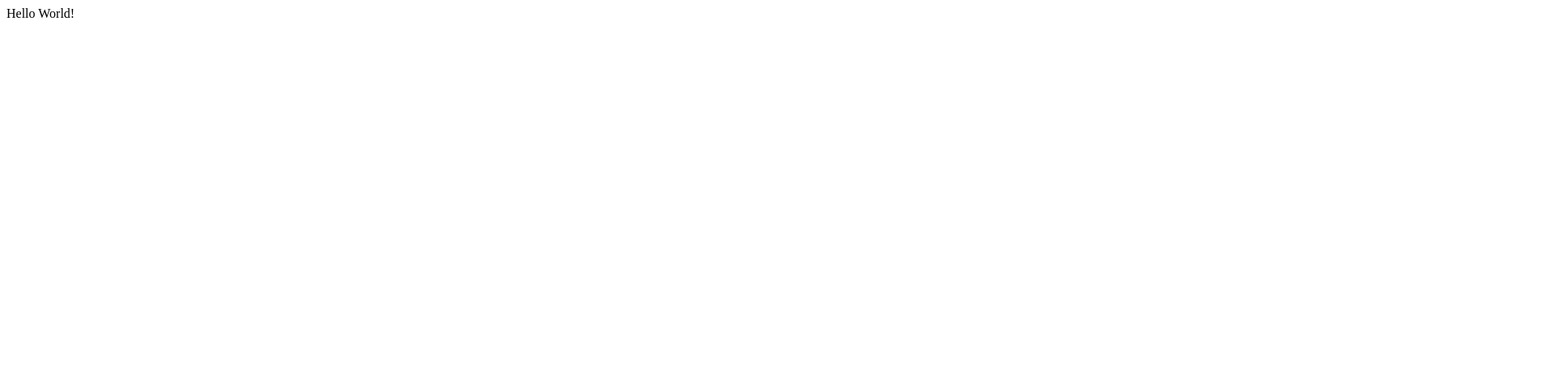
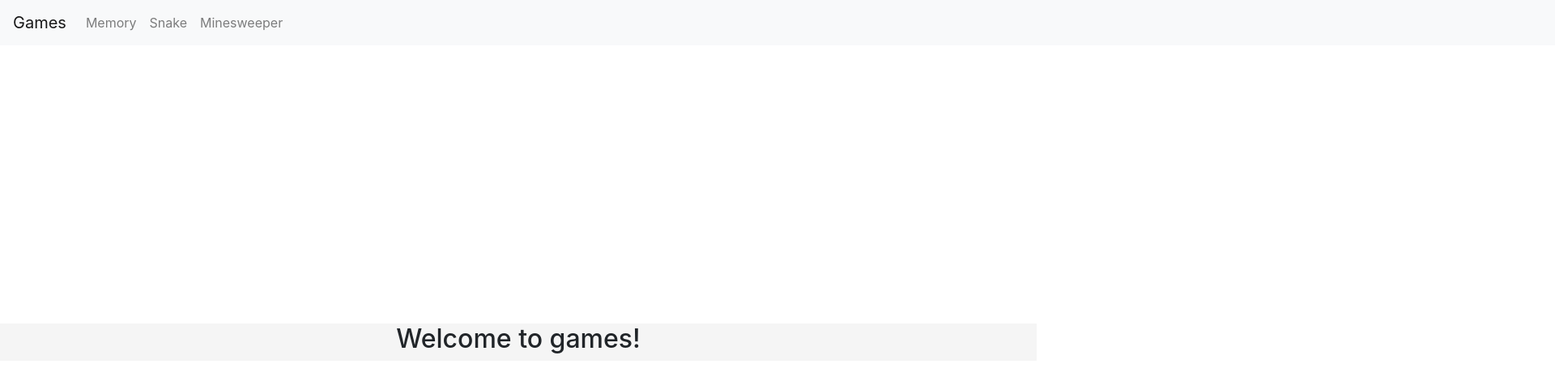
Before and after one commit to JHenrysson/mygames, a React app: page / in a window 1280 px wide. Shown: the top 476 px of the page at 81% size, 1920 px wide, since content can reach past the window. Built offline with nearby package versions, Linux system fonts and the light colour scheme.

Commit message:
Basic webpage

```diff
--- a/package.json
+++ b/package.json
@@ -14,9 +14,13 @@
   "license": "ISC",
   "dependencies": {
     "-": "0.0.1",
+    "bootstrap": "^4.5.2",
     "dom": "0.0.3",
     "react": "^16.13.1",
-    "react-dom": "^16.13.1"
+    "react-bootstrap": "^1.3.0",
+    "react-dom": "^16.13.1",
+    "react-router": "^5.2.0",
+    "react-router-dom": "^5.2.0"
   },
   "devDependencies": {
     "@babel/core": "^7.11.1",
--- a/src/App.js
+++ /dev/null
@@ -1,18 +0,0 @@
-import React from "react";
-
-//creating a react component - you do it either as class or as a function
-
-/*writing it as class
-class App extends React.Component{
-    render(){
-        return <div>
-            Hello world!
-        </div>
-    }
-}
-*/
-// function components
-function App(){
-    return <div>Hello World!</div>
-}
-export default App; // the export statement so other files can see that component
--- /dev/null
+++ b/src/components/App.js
@@ -0,0 +1,39 @@
+import React from "react";
+import Navigation from "./Navigation";
+import Home from "./Home";
+import Memory from "./memory";
+import Snake from "./snake";
+import Minesweeper from "./minesweeper";
+import { HashRouter as Router, Switch, Route } from "react-router-dom";
+import "./App.css";
+
+//creating a react component - you do it either as class or as a function
+
+/*writing it as class
+class App extends React.Component{
+    render(){
+        return <div>
+            Hello world!
+        </div>
+    }
+}
+*/
+// function components
+// capital letter -there looks has a big letter
+function App(){
+    return (
+        <Router>
+        <Navigation> </Navigation>
+        <Switch>
+            <Route exact path= "/" component={Home}></Route>
+            <Route path="/memory" component={Memory}></Route>
+            <Route path = "/snake" component={Snake}></Route>
+            <Route path = "/minesweeper" component={Minesweeper}></Route>
+        </Switch>
+        </Router>
+);
+}
+
+// the export statement so other files can see that component
+
+export default App;
--- /dev/null
+++ b/src/components/Home.js
@@ -0,0 +1,11 @@
+import React from "react";
+
+function Home(){
+    return (
+        <div className="text-container">
+            <h2>Welcome to games!</h2>
+        </div>
+    );
+}
+
+export default Home;
--- /dev/null
+++ b/src/components/Navigation.js
@@ -0,0 +1,35 @@
+import React from "react";
+import Navbar from "react-bootstrap/Navbar";
+import Nav from "react-bootstrap/Nav";
+import {Link} from "react-router-dom";
+
+// important convention to follow is that the file name is the name of the component
+
+function Navigation(){
+    return (
+        <Navbar collapseOnSelect expand="sm" bg="light" variant="light">
+            <Link to="/" className="navbar-brand">
+                Games
+            </Link>
+            <Navbar.Toggle aria-controls="responsive-navbar-nav"/>
+            <Navbar.Collapse id="responsive-navbar-nav">
+                <Nav className="mr-auto">
+                    <Link to="/memory" className="nav-link">
+                        Memory
+                    </Link>
+                    <Link to="/snake" className="nav-link">
+                        Snake
+                    </Link>
+                    <Link to="/minesweeper" className="nav-link">
+                       Minesweeper
+                    </Link>
+                </Nav>
+            </Navbar.Collapse>
+        </Navbar>
+    );
+}
+
+
+//every react compenent will have this export default + name of component
+
+export default Navigation;
--- /dev/null
+++ b/src/components/app.css
@@ -0,0 +1,7 @@
+.text-container{
+    position: absolute;
+    top: 50%;
+    width: 100%;
+    text-align: center;
+    background-color: whitesmoke;
+}
--- /dev/null
+++ b/src/components/memory/index.js
@@ -0,0 +1,12 @@
+import React from "react";
+
+function Memory(){
+    return (
+        <div className="text-container">
+            <h2>Welcome to Memory Game!</h2>
+        </div>
+
+    );
+}
+
+export default Memory;
--- /dev/null
+++ b/src/components/minesweeper/index.js
@@ -0,0 +1,12 @@
+import React from "react";
+
+function Minesweeper(){
+    return (
+        <div className="text-container">
+            <h2>Welcome to MineSweeper</h2>
+        </div>
+
+    );
+}
+
+export default Minesweeper;
--- /dev/null
+++ b/src/components/snake/index.js
@@ -0,0 +1,12 @@
+import React from "react";
+
+function Snake(){
+    return (
+        <div className="text-container">
+            <h2>Welcome to Snake!</h2>
+        </div>
+
+    );
+}
+
+export default Snake;
--- /dev/null
+++ b/src/index.css
@@ -0,0 +1,9 @@
+body{
+    background-image: url("./images/bg.jpg") no-repeat center center fixed;
+    width: 3770px;
+    height: 6009px;
+    background-size: cover;
+    -webkit-background-size: cover;
+    -moz-background-size: cover;
+    -o-background-size: cover;
+}
--- a/src/index.html
+++ b/src/index.html
@@ -1,3 +1,4 @@
+
 <!DOCTYPE html>
 <html lang="en">
 <head>
@@ -7,6 +8,12 @@
             content="width=device-width, initial-scale=1, shrink-to-fit=no"
     />
     <title>Awesome games</title>
+    <link
+            rel="stylesheet"
+            href="https://maxcdn.bootstrapcdn.com/bootstrap/4.5.0/css/bootstrap.min.css"
+            integrity="sha384-9aIt2nRpC12Uk9gS9baDl411NQApFmC26EwAOH8WgZl5MYYxFfc+NcPb1dKGj7Sk"
+            crossorigin="anonymous"
+    />
 </head>
 <body>
 <div id="app"></div>
--- a/src/index.js
+++ b/src/index.js
@@ -1,5 +1,6 @@
 import React from "react";
 import ReactDOM from "react-dom";
-import App from "./App";
+import App from "./components/App";
+import "./index.css";
 
 ReactDOM.render(<App />,document.getElementById("app"));
```
Also changed, not shown: 5 other files (tests, documents, lock files or other folders).
